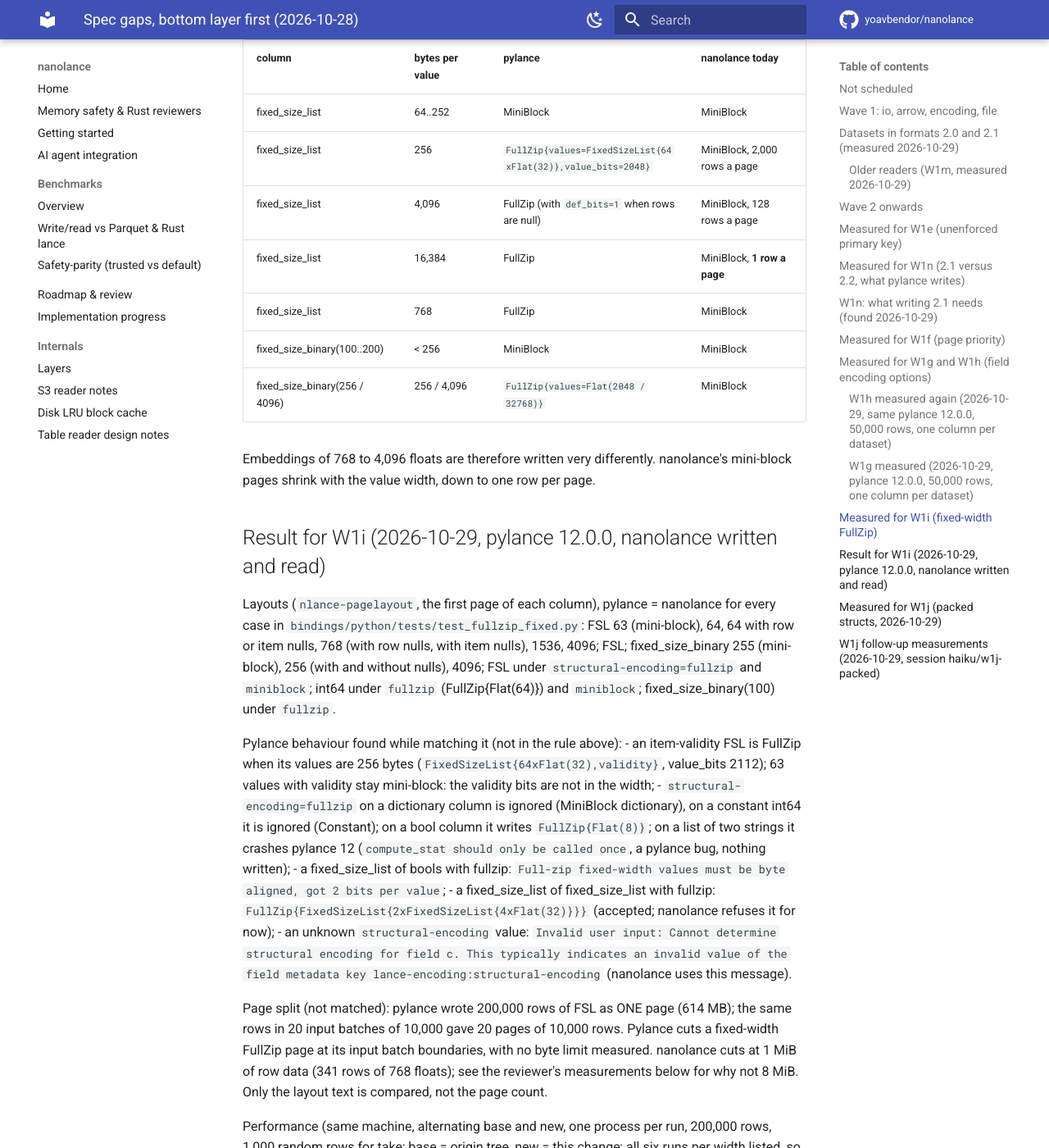
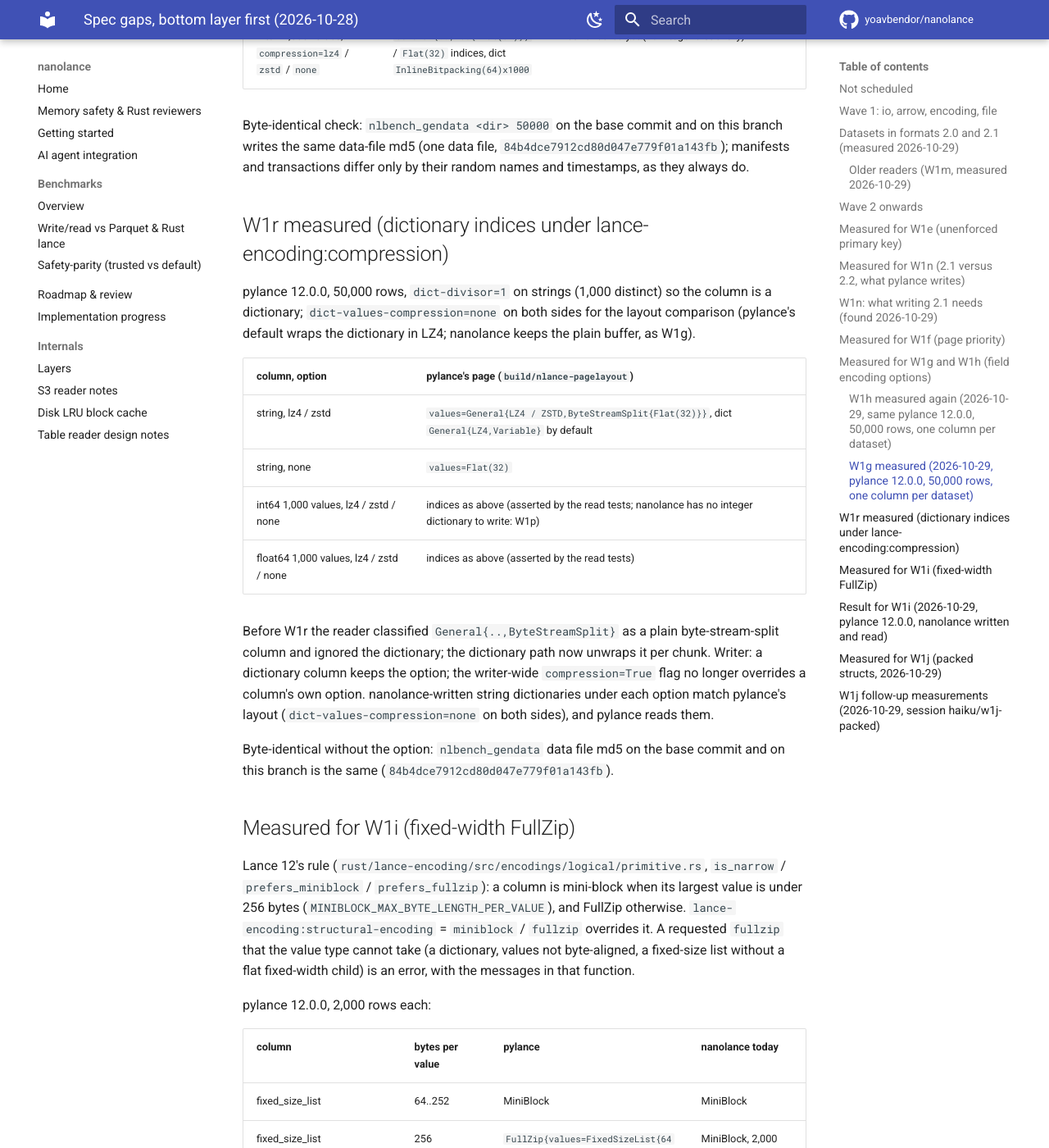
Before and after one commit to yoavbendor/nanolance, an MkDocs documentation site: the page built from docs/tasks/SPEC_GAPS.md, in a window 1280 px wide and 1400 px high, scrolled down 14526 px. Shown: the whole window at 82% size. Built offline with MkDocs 1.6.1 and Material for MkDocs 9.7.7, drawn with Linux system fonts in a browser that asks for light colours; comment, search, counter and statistics services are not loaded; some of the changed text lies outside the part shown.

Commit message:
docs: W1r -- dictionary indices under lance-encoding:compression (measured, status)
Co-Authored-By: Claude Haiku 5.5 <noreply@anthropic.com>
Claude-Session: https://claude.ai/code/session_014PGy9PK68gHvyR8T1r5ueY

```diff
--- a/docs/tasks/SPEC_GAPS.md
+++ b/docs/tasks/SPEC_GAPS.md
@@ -38,14 +38,14 @@ These stay as they are until a user asks, or the Lance pin moves:
 | W1e | `arrow.fields.primary_key`, `table.schema.primary_key` | Unenforced primary key: Arrow metadata to fields 12-15, and back | done 2026-10-29: fields 12, 13, 15 written and read; the Arrow key metadata read as pylance does; pylance's write checks; merge_insert's default key by position. Left: whether pylance writes the key into a data file's schema (not measured); a key nested in a struct as the merge_insert default |
 | W1m | `file.version.2_0`, `file.version.2_1` | Which older pylance / LanceDB releases read a dataset with nanolance's 2.2 files beside 2.0 / 2.1 ones | measured 2026-10-29, see below | done: only pylance 12 and later read the mix |
 | W1f | `file.structure.page_priority` | Write each page's priority as Lance does | measured 2026-10-29, see "Measured for W1f (page priority)" | done 2026-10-29: every page's `priority` is the top-level row of its first row, as pylance writes it (int64, list, string, FSL128 measured); single-page columns keep 0 |
-| W1g | `encoding.config` | Honour the `lance-encoding:*` field metadata Lance honours | partial (Haiku session, 2026-10-29): done `rle-threshold`, `dict-divisor`, `dict-size-ratio` (refused by name outside (0, 1]), `dict-values-compression` (+ level); reader General over InlineBitpacking. Left: `dict` columns under `compression` (indices as General{codec,BSS{Flat(32)}}: needs the reader's dictionary-index path to unwrap General, then the writer), integer dictionaries (pylance dictionary-encodes low-cardinality ints; nanolance has none), `bss`, `structural-encoding`, multi-chunk RLE, the C++ tests for the refusal and the decode | next |
+| W1g | `encoding.config` | Honour the `lance-encoding:*` field metadata Lance honours | partial (Haiku session, 2026-10-29): done `rle-threshold`, `dict-divisor`, `dict-size-ratio` (refused by name outside (0, 1]), `dict-values-compression` (+ level); reader General over InlineBitpacking. Left (dict columns under `compression` done in W1r): integer dictionaries (pylance dictionary-encodes low-cardinality ints; nanolance has none), `bss`, `structural-encoding`, multi-chunk RLE, the C++ tests for the refusal and the decode | next |
 | W1h | `encoding.compression.general.write` | LZ4 | done for the value layouts measured (LZ4 writer; `compression=lz4` on 64-bit ints and variable-width). Left: General over dictionaries under the option, float zstd layout | done |
 | W1i | `encoding.layout.full_zip.write` | Fixed-width full-zip and per-value compression | measured and done 2026-10-29, see "Result for W1i" | partial (Haiku session, 2026-10-29): the 256-byte rule and `structural-encoding` for fixed-width FSL and fixed_size_binary, element validity included, layout text equal to pylance's for 21 cases. Left: the page split (pylance: one page per input batch), per-value compression of a fixed-width FullZip page, `structural-encoding=fullzip` on variable width, a bool column or a list of lists under fullzip, and a fixed-width FullZip scan that is slower than mini-block (measured) |
 | W1j | `encoding.semi_structural.packed_struct`, `variable_packed_struct` | Packed structs: read pylance's first, then write them for `lance-encoding:packed` | measured 2026-10-29, see "Measured for W1j" | later, reviewer-led design: reading needs a packed-struct read plan with child fan-out (as `v20_packed_struct_sources` does for 2.0), and the VariablePackedStruct byte layout from Lance's source. Opt-in only, so behind the gaps every dataset meets |
 | W1k | `arrow.types.fixed_size_list`, `arrow.types.dictionary` | FSL of variable-width elements; dictionaries inside structs and lists | to measure | later |
 | W1p | `encoding.config` | Integer dictionaries: pylance dictionary-encodes int64 / float64 columns with 1,000-10,000 distinct values (`dict=InlineBitpacking(64)` / `General{LZ4,Flat(64)}`); nanolance has no such encoding | W1g, W1h | later |
 | W1q | `encoding.compression.rle` | RLE over more than one mini-block chunk: nanolance's RLE holds its runs in one chunk, so a column of 25,000 runs is not RLE-encoded | W1g | later |
-| W1r | `encoding.config` | Dictionary indices under `lance-encoding:compression` (`General{codec,ByteStreamSplit{Flat(32)}}`, or `Flat(32)` for none): the reader's dictionary-index path has to unwrap them before the writer may emit them | W1g, W1h | next after W1i |
+| W1r | `encoding.config` | Dictionary indices under `lance-encoding:compression` (`General{codec,ByteStreamSplit{Flat(32)}}`, or `Flat(32)` for none): the reader's dictionary-index path has to unwrap them before the writer may emit them | W1g, W1h | partial (Haiku session, 2026-10-29): done for string, int64 and float64 dictionaries (reader unwraps General and byte-stream-split per index chunk; writer emits pylance's index layout under lz4 / zstd / none; the dictionary buffer unchanged; `dict-rle` keeps the option erased, not measured). Layout text equal to pylance's, read and take checked, see "W1r measured". Left: `dict-rle` under the option, and integer dictionaries written by nanolance (W1p) |
 | W1o | `file.version.2_0`, `file.version.2_1` | Warn when a write adds the first 2.2 file to a 2.0 / 2.1 dataset, naming the readers it cuts off | W1m table | done 2026-10-29: `MixedFormatWarning` before the commit of each write that adds the first 2.2 file to a 2.0 / 2.1 dataset (write_dataset append, update, merge_insert, add_columns, compaction, fragment writes); `error` filter aborts it; `_target_file_version` is the one line W1n changes |
 | W1n | `file.version.2_1` | Write 2.1 files into a 2.1 dataset, so its writes stay 2.1 | measured 2026-10-29, see "W1n: what writing 2.1 needs" | deferred (decided 2026-10-29): after W1i, and only if a user needs older readers for 2.1 datasets |
 
@@ -272,6 +272,26 @@ Byte-identical check: `nlbench_gendata <dir> 50000` on the base commit and on th
 (one data file, `84b4dce7912cd80d047e779f01a143fb`); manifests and transactions differ only by their random names and
 timestamps, as they always do.
 
+## W1r measured (dictionary indices under lance-encoding:compression)
+
+pylance 12.0.0, 50,000 rows, `dict-divisor=1` on strings (1,000 distinct) so the column is a dictionary; `dict-values-compression=none`
+on both sides for the layout comparison (pylance's default wraps the dictionary in LZ4; nanolance keeps the plain buffer, as W1g).
+
+| column, option | pylance's page (`build/nlance-pagelayout`) |
+|---|---|
+| string, lz4 / zstd | `values=General{LZ4 / ZSTD,ByteStreamSplit{Flat(32)}}`, dict `General{LZ4,Variable}` by default |
+| string, none | `values=Flat(32)` |
+| int64 1,000 values, lz4 / zstd / none | indices as above (asserted by the read tests; nanolance has no integer dictionary to write: W1p) |
+| float64 1,000 values, lz4 / zstd / none | indices as above (asserted by the read tests) |
+
+Before W1r the reader classified `General{..,ByteStreamSplit}` as a plain byte-stream-split column and ignored the dictionary; the
+dictionary path now unwraps it per chunk. Writer: a dictionary column keeps the option; the writer-wide `compression=True` flag
+no longer overrides a column's own option. nanolance-written string dictionaries under each option match pylance's layout
+(`dict-values-compression=none` on both sides), and pylance reads them.
+
+Byte-identical without the option: `nlbench_gendata` data file md5 on the base commit and on this branch is the same
+(`84b4dce7912cd80d047e779f01a143fb`).
+
 ## Measured for W1i (fixed-width FullZip)
 
 Lance 12's rule (`rust/lance-encoding/src/encodings/logical/primitive.rs`, `is_narrow` / `prefers_miniblock` /
```
Also changed, not shown: src/encoding/README.md (+1 -1 lines).
